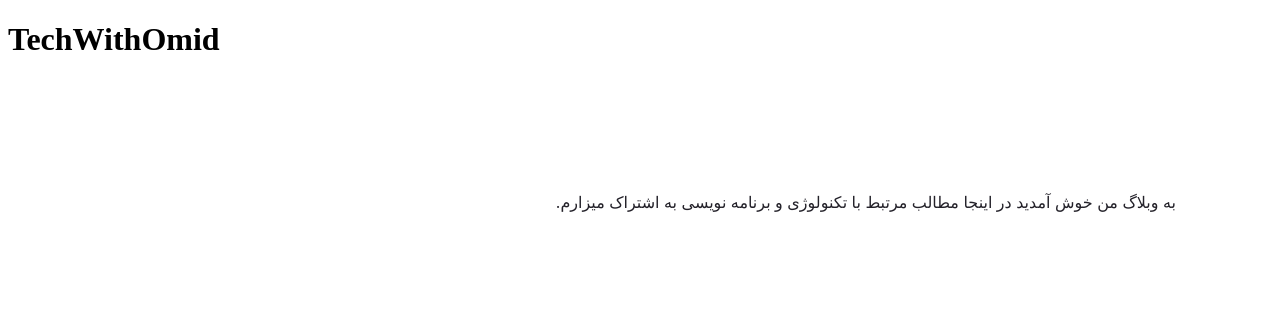
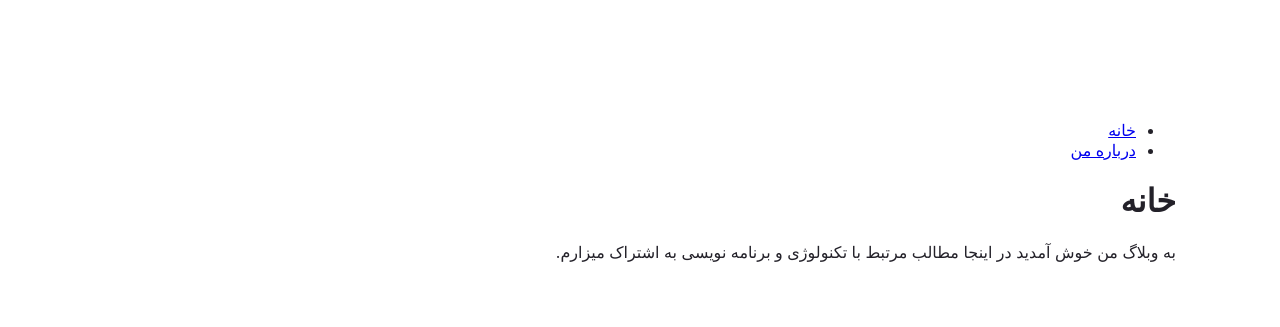
Before and after one commit to TechWithOmid/gatsby-tutorial, a Gatsby site: page / in a window 1280 px wide. Built offline with nearby package versions, Linux system fonts and the light colour scheme; Gatsby itself is replaced by a stand-in of ours.

Commit message:
create navbar with react components

```diff
--- /dev/null
+++ b/src/components/layout.js
@@ -0,0 +1,23 @@
+import * as React from 'react'
+import { Link } from 'gatsby'
+
+
+const Layout = ({ pageTitle, children }) => {
+    return (
+        <div>
+            <title>{pageTitle}</title>
+            <nav>
+                <ul>
+                    <li><Link to="/">خانه</Link></li>
+                    <li><Link to="/about">درباره من</Link></li>
+                </ul>
+            </nav>
+            <main>
+                <h1>{pageTitle}</h1>
+                {children}
+            </main>
+        </div>
+    )
+}
+
+export default Layout
--- a/src/pages/404.js
+++ b/src/pages/404.js
@@ -29,7 +29,7 @@ const NotFoundPage = () => {
                 <span role="img" aria-label="Pensive emoji">
                     😔
                 </span>{" "}
-                جایی که داری دنبالش می‌گردی رو پیدا نکردم!
+                داداچ داری اچتب میزنی این صفحه رو نداریم!
                 <br />
                 <Link to="/">صفحه اصلی</Link>.
             </p>
--- a/src/pages/index.js
+++ b/src/pages/index.js
@@ -1,4 +1,5 @@
 import * as React from 'react'
+import Layout from '../components/layout.js'
 
 const pageStyles = {
     color: "#232129",
@@ -9,11 +10,10 @@ const pageStyles = {
 
 const IndexPage = () => {
     return (
-        <main>
-            <h1>TechWithOmid</h1>
-            <div style={pageStyles}>
-                <p>به وبلاگ من خوش آمدید در اینجا مطالب مرتبط با تکنولوژی و برنامه نویسی به اشتراک میزارم.</p>
-            </div>
+        <main style={pageStyles}>
+            <Layout pageTitle="خانه">
+                <p> به وبلاگ من خوش آمدید در اینجا مطالب مرتبط با تکنولوژی و برنامه نویسی به اشتراک میزارم.</p>
+            </Layout>
         </main>
     )
 }
```
Also changed, not shown: src/pages/about.js (+7 -5 lines).
